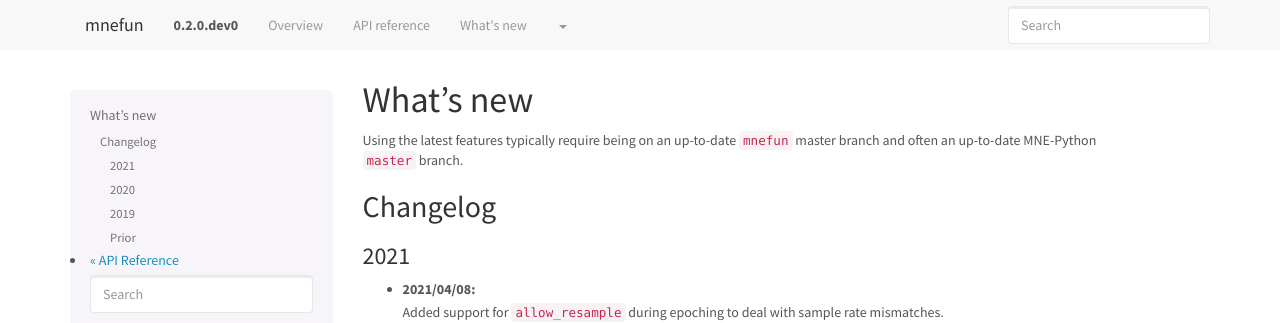
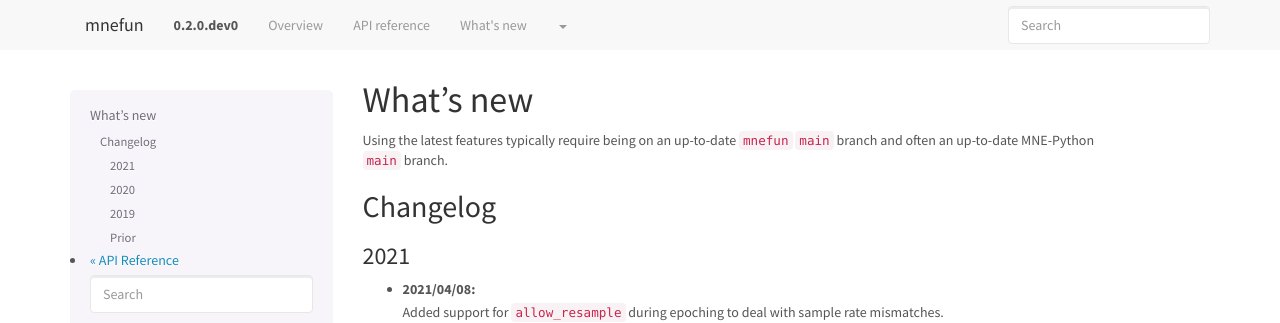
Before and after one commit to LABSN/mnefun, a Sphinx documentation site: the page built from doc/whats_new.rst, in a window 1280 px wide and 900 px high. Shown: the top 323 px of the window. Built offline with Sphinx 7.4.7, drawn with Linux system fonts in a browser that asks for light colours.

Commit message:
FIX: Fixes for rename

```diff
--- a/doc/whats_new.rst
+++ b/doc/whats_new.rst
@@ -4,7 +4,7 @@ What's new
 .. currentmodule:: mnefun
 
 Using the latest features typically require being on an up-to-date ``mnefun``
-master branch and often an up-to-date MNE-Python ``master`` branch.
+``main`` branch and often an up-to-date MNE-Python ``main`` branch.
 
 Changelog
 ~~~~~~~~~
```
Also changed, not shown: 1 other file.
